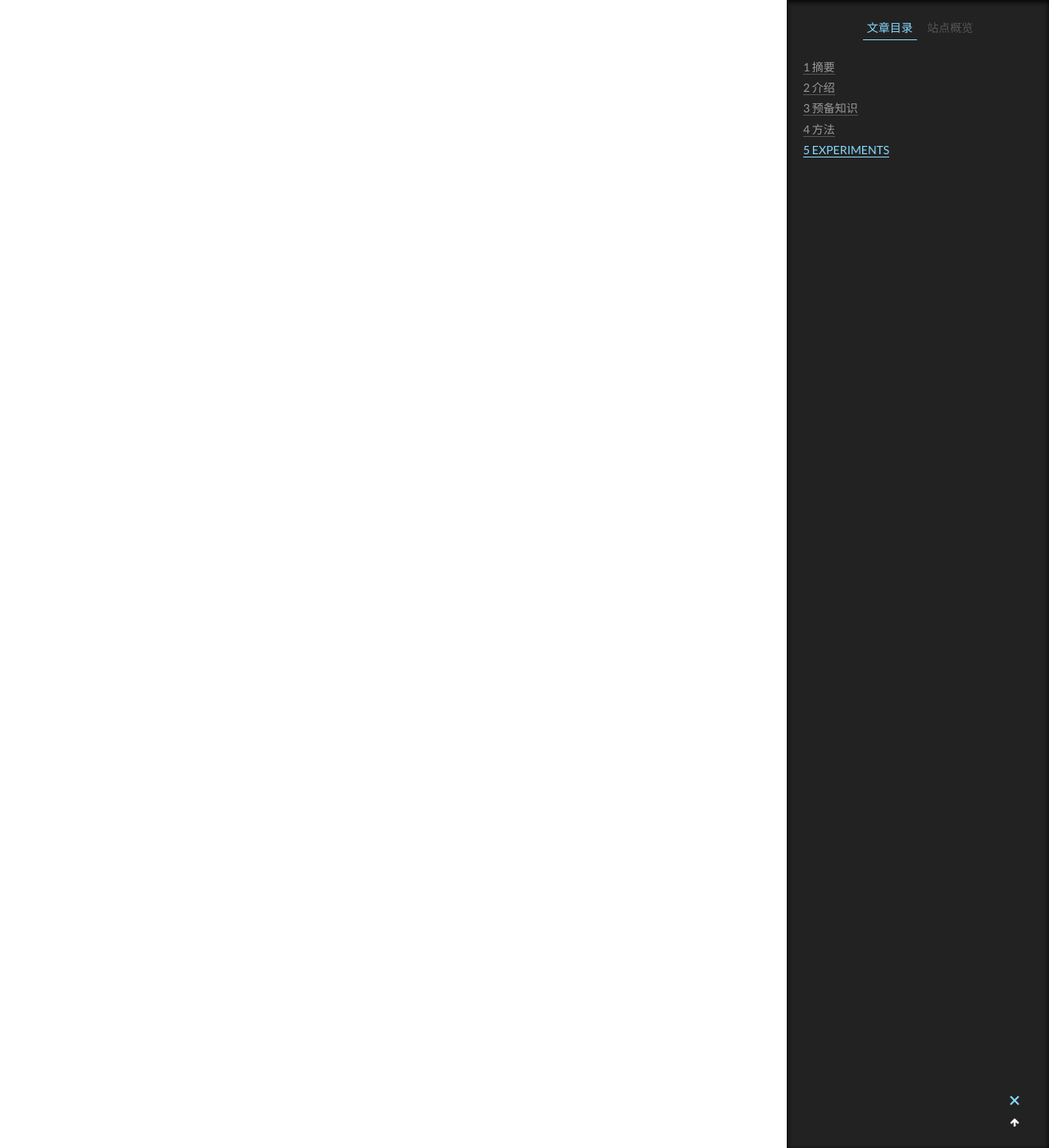
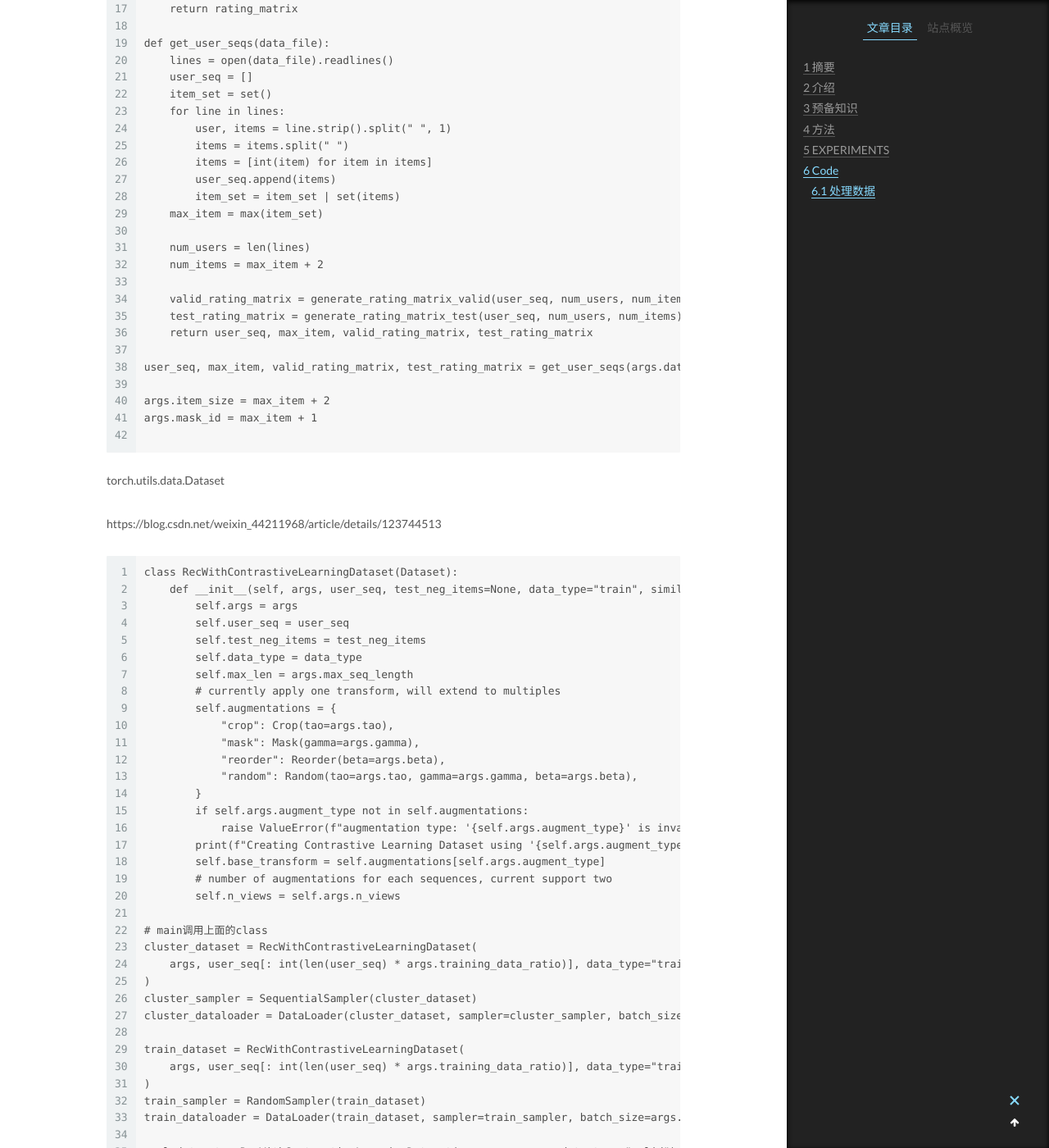
Before and after one commit to SunJC911/sunjc911.github.io, a Jekyll site: the page built from _posts/2022-05-25-2022-Intent-Contrastive-Learning-for-Sequential-Recommendation.md, in a window 1280 px wide and 1400 px high, scrolled down 6507 px. Shown: the whole window at 82% size. Built offline with Jekyll 4.4.1, drawn with Linux system fonts in a browser that asks for light colours; some of the changed text lies outside the part shown.

Commit message:
add LiMu

````diff
--- a/_posts/2022-05-25-2022-Intent-Contrastive-Learning-for-Sequential-Recommendation.md
+++ b/_posts/2022-05-25-2022-Intent-Contrastive-Learning-for-Sequential-Recommendation.md
@@ -232,3 +232,112 @@ $$
 消融实验：
 
 ![ablation](https://sunjc911.github.io/assets/images/ICL/ablation.png)
+
+## Code
+
+### 处理数据
+
+```
+def generate_rating_matrix_valid(user_seq, num_users, num_items):
+    # three lists are used to construct sparse matrix
+    row = []
+    col = []
+    data = []
+    for user_id, item_list in enumerate(user_seq):
+        for item in item_list[:-2]:  #
+            row.append(user_id)
+            col.append(item)
+            data.append(1)
+
+    row = np.array(row)
+    col = np.array(col)
+    data = np.array(data)
+    rating_matrix = csr_matrix((data, (row, col)), shape=(num_users, num_items))
+
+    return rating_matrix
+
+def get_user_seqs(data_file):
+    lines = open(data_file).readlines()
+    user_seq = []
+    item_set = set()
+    for line in lines:
+        user, items = line.strip().split(" ", 1)
+        items = items.split(" ")
+        items = [int(item) for item in items]
+        user_seq.append(items)
+        item_set = item_set | set(items)
+    max_item = max(item_set)
+
+    num_users = len(lines)
+    num_items = max_item + 2
+
+    valid_rating_matrix = generate_rating_matrix_valid(user_seq, num_users, num_items)
+    test_rating_matrix = generate_rating_matrix_test(user_seq, num_users, num_items)
+    return user_seq, max_item, valid_rating_matrix, test_rating_matrix
+
+user_seq, max_item, valid_rating_matrix, test_rating_matrix = get_user_seqs(args.data_file)
+
+args.item_size = max_item + 2
+args.mask_id = max_item + 1
+
+```
+
+torch.utils.data.Dataset
+
+https://blog.csdn.net/weixin_44211968/article/details/123744513
+
+```
+class RecWithContrastiveLearningDataset(Dataset):
+    def __init__(self, args, user_seq, test_neg_items=None, data_type="train", similarity_model_type="offline"):
+        self.args = args
+        self.user_seq = user_seq
+        self.test_neg_items = test_neg_items
+        self.data_type = data_type
+        self.max_len = args.max_seq_length
+        # currently apply one transform, will extend to multiples
+        self.augmentations = {
+            "crop": Crop(tao=args.tao),
+            "mask": Mask(gamma=args.gamma),
+            "reorder": Reorder(beta=args.beta),
+            "random": Random(tao=args.tao, gamma=args.gamma, beta=args.beta),
+        }
+        if self.args.augment_type not in self.augmentations:
+            raise ValueError(f"augmentation type: '{self.args.augment_type}' is invalided")
+        print(f"Creating Contrastive Learning Dataset using '{self.args.augment_type}' data augmentation")
+        self.base_transform = self.augmentations[self.args.augment_type]
+        # number of augmentations for each sequences, current support two
+        self.n_views = self.args.n_views
+
+# main调用上面的class
+cluster_dataset = RecWithContrastiveLearningDataset(
+    args, user_seq[: int(len(user_seq) * args.training_data_ratio)], data_type="train"
+)
+cluster_sampler = SequentialSampler(cluster_dataset)
+cluster_dataloader = DataLoader(cluster_dataset, sampler=cluster_sampler, batch_size=args.batch_size)
+
+train_dataset = RecWithContrastiveLearningDataset(
+    args, user_seq[: int(len(user_seq) * args.training_data_ratio)], data_type="train"
+)
+train_sampler = RandomSampler(train_dataset)
+train_dataloader = DataLoader(train_dataset, sampler=train_sampler, batch_size=args.batch_size)
+
+eval_dataset = RecWithContrastiveLearningDataset(args, user_seq, data_type="valid")
+eval_sampler = SequentialSampler(eval_dataset)
+eval_dataloader = DataLoader(eval_dataset, sampler=eval_sampler, batch_size=args.batch_size)
+
+test_dataset = RecWithContrastiveLearningDataset(args, user_seq, data_type="test")
+test_sampler = SequentialSampler(test_dataset)
+test_dataloader = DataLoader(test_dataset, sampler=test_sampler, batch_size=args.batch_size)
+```
+
+```
+cur_rec_tensors = (
+    torch.tensor(user_id, dtype=torch.long),  # user_id for testing
+    torch.tensor(copied_input_ids, dtype=torch.long),
+    torch.tensor(target_pos, dtype=torch.long),
+    torch.tensor(target_neg, dtype=torch.long),
+    torch.tensor(answer, dtype=torch.long),
+) # tuple:5
+```
+
+![subsequent_mask](https://sunjc911.github.io/assets/images/ICL/subsequent_mask.png)
````
Also changed, not shown: _posts/2022-07-01-LiMu-The-Craft-Of-Research.md (added, +45 -0 lines), _posts/2022-06-01-2022-Enhancing-Sequential-Recommendation-with-Graph-Contrastive-Learning - 副本.md (renamed from _posts/2022-06-01-2022-Enhancing-Sequential-Recommendation-with-Graph-Contrastive-Learning.md), assets/images/ICL/subsequent_mask.png (added).
